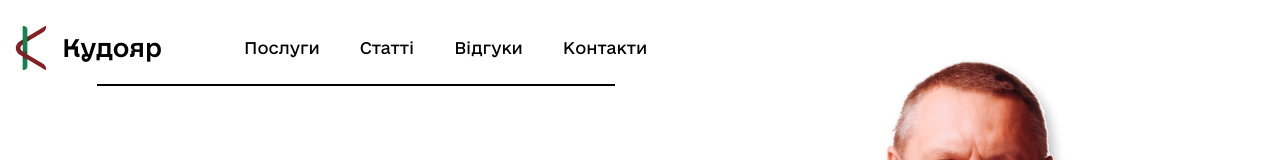
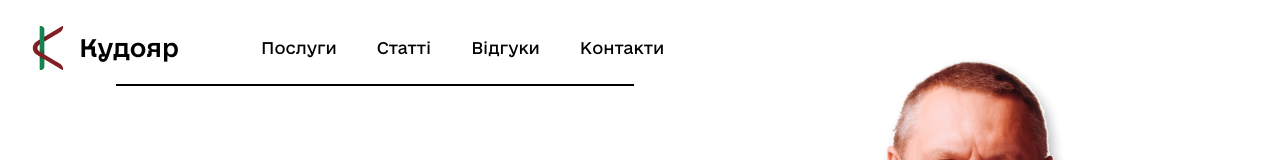
Before and after one commit to Guntyk/kudoyar, a React (Create React App) app: page / in a window 1280 px wide. Shown: the top 160 px of the page. Built offline with nearby package versions, Linux system fonts and the light colour scheme.

Commit message:
Header Fix

```diff
--- a/src/components/Header/Header.css
+++ b/src/components/Header/Header.css
@@ -2,7 +2,10 @@
   display: flex;
   align-items: center;
   position: fixed;
-  padding: 17px 0 7px;
+  padding: 17px 17px 7px;
+  background: #fff;
+  border-bottom-right-radius: 20px;
+  z-index: 10;
 }
 
 .header::before {
```
